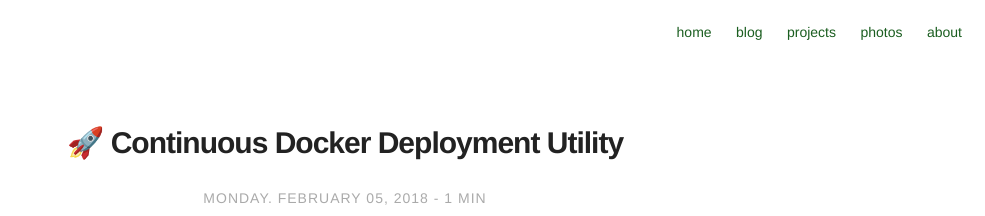
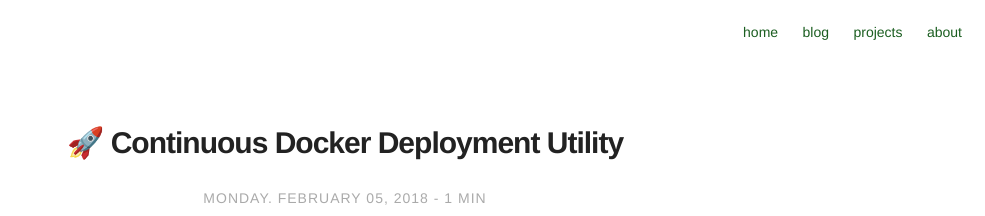
Before and after one commit to bobheadxi/bobheadxi.github.io, a Jekyll site: the page built from _posts/2018-1-29-inertia.md, in a window 1280 px wide. Shown: the top 216 px of the page, without its empty margins (295-1280 px from the left). Built offline with Jekyll 4.4.1, drawn with Linux system fonts in a browser that asks for light colours; emoji names are drawn with the system emoji font.

Commit message:
Remove photos section

```diff
--- a/_includes/nav.html
+++ b/_includes/nav.html
@@ -22,12 +22,6 @@
             {% endif %}
         {% endif %}
 
-        {% if page.title != "Photos" %}
-            <li class="item">
-                <a class="link" href="{{ site.url }}/photos">photos</a>
-            </li>
-        {% endif %}
-
         {% if site.about == true %}
             {% if page.title != "About" %}
                 <li class="item">
--- a/_posts/2018-1-29-inertia.md
+++ b/_posts/2018-1-29-inertia.md
@@ -29,7 +29,7 @@
 </p>
 
 <p align="center">
-    <img src="https://img.shields.io/github/languages/top/ubclaunchpad/inertia.svg" />
+    <img src="https://img.shields.io/github/languages/top/ubclaunchpad/inertia.svg?colorB=1e90ff" />
     <img src="https://goreportcard.com/badge/github.com/ubclaunchpad/inertia" />
     <img src="https://img.shields.io/docker/pulls/ubclaunchpad/inertia.svg" />
     <img src="https://img.shields.io/github/release/ubclaunchpad/inertia.svg?colorB=green" />
```
Also changed, not shown: 1 other file.
